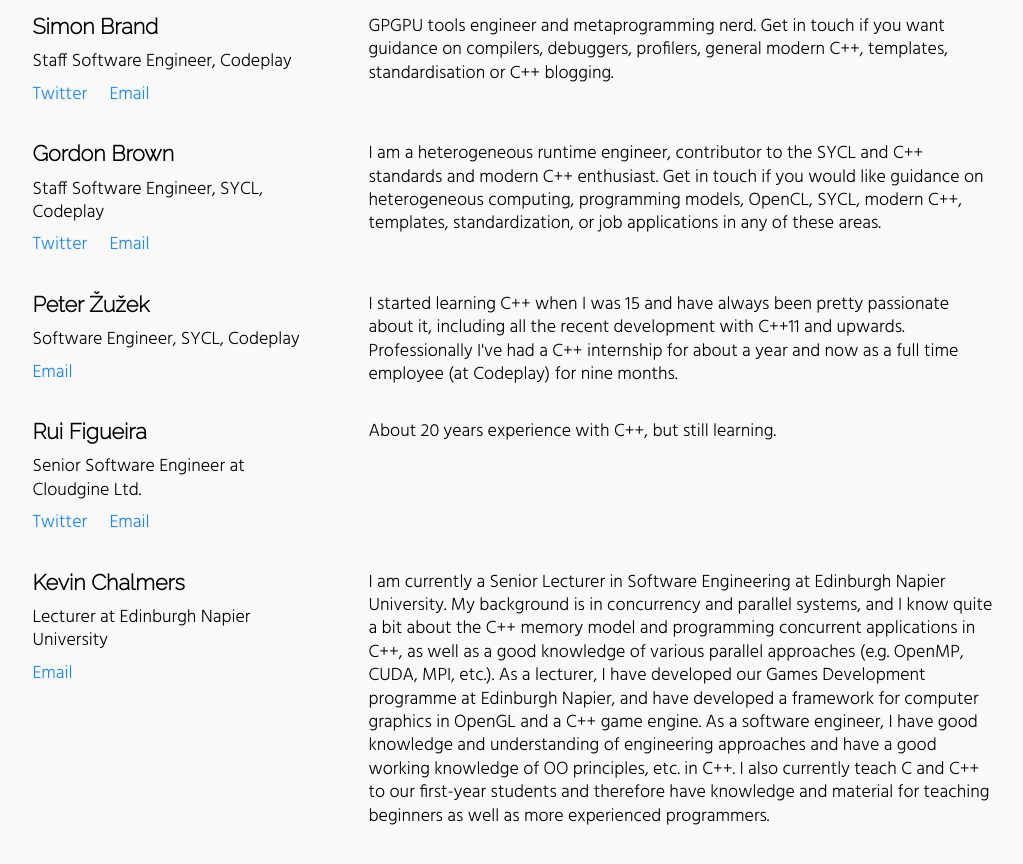
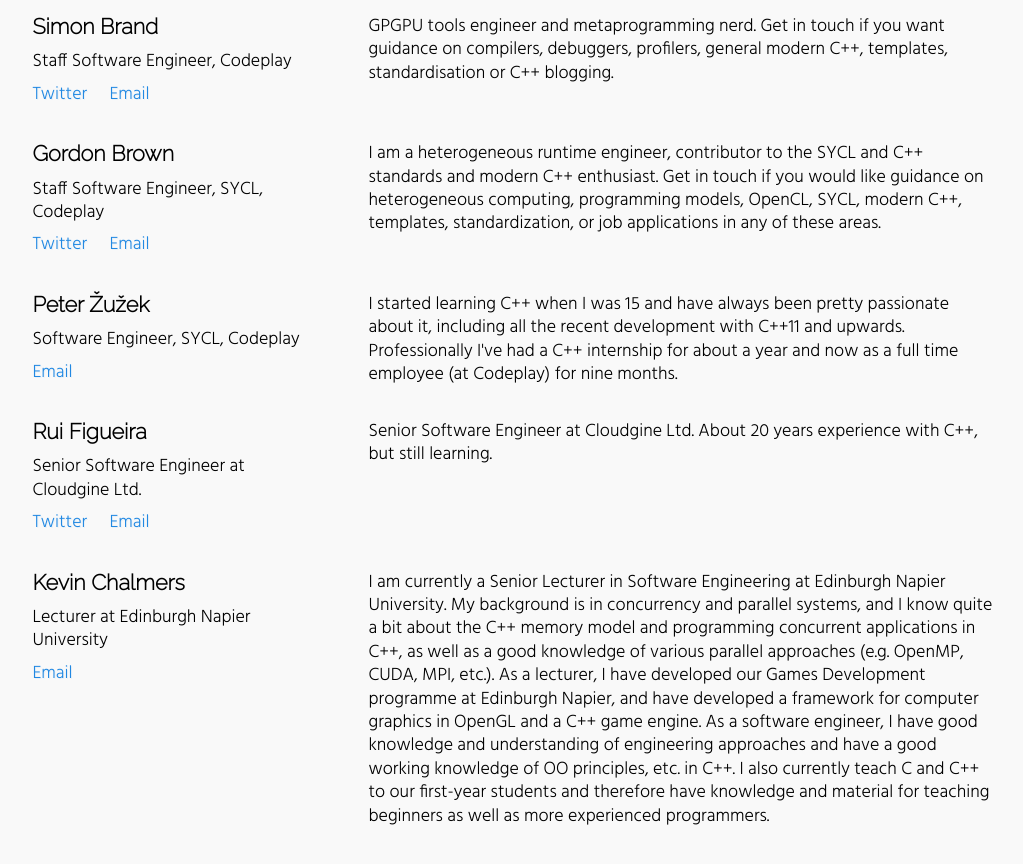
Before and after one commit to sftrabbit/CppEdinburgh, a Jekyll site: the page built from mentorships.html, in a window 1280 px wide and 900 px high, scrolled down 732 px. Shown: the top 864 px of the window, without its empty margins (126-1149 px from the left). Built offline with Jekyll 4.4.1, drawn with Linux system fonts in a browser that asks for light colours.

Commit message:
Update mentors page.
Add missing bio text.

```diff
--- a/_data/mentors.yaml
+++ b/_data/mentors.yaml
@@ -39,7 +39,7 @@
       url: https://twitter.com/RuiMVFigueira
     - name: Email
       url: mailto:ruimvfigueira@gmail.com
-  bio: About 20 years experience with C++, but still learning.
+  bio: Senior Software Engineer at Cloudgine Ltd. About 20 years experience with C++, but still learning.
 
 - name: Kevin Chalmers
   position: Lecturer at Edinburgh Napier University
```
